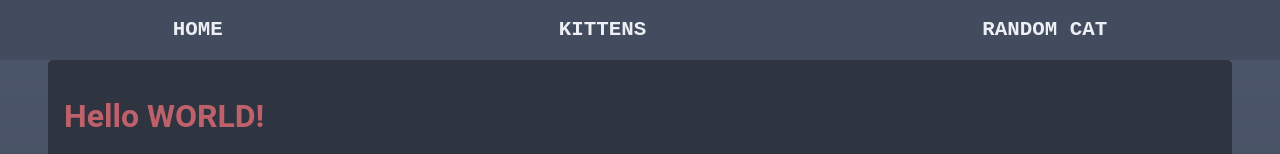
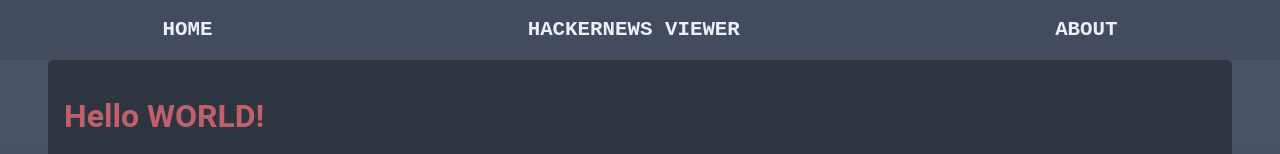
Before and after one commit to brendan-jarvis/svelte, a SvelteKit app: page / in a window 1280 px wide. Shown: the top 154 px of the page. Built offline with nearby package versions, Linux system fonts and the light colour scheme.

Commit message:
Update Nav links

```diff
--- a/src/routes/+layout.svelte
+++ b/src/routes/+layout.svelte
@@ -1,8 +1,8 @@
 <script>
 	let routes = [
 		{ href: '/', text: 'Home' },
-		{ href: '/kittens', text: 'Kittens' },
-		{ href: '/get-cat', text: 'Random Cat' }
+		{ href: '/hackernews', text: 'Hackernews Viewer' },
+		{ href: '/about', text: 'About' }
 	];
 </script>
 
```
